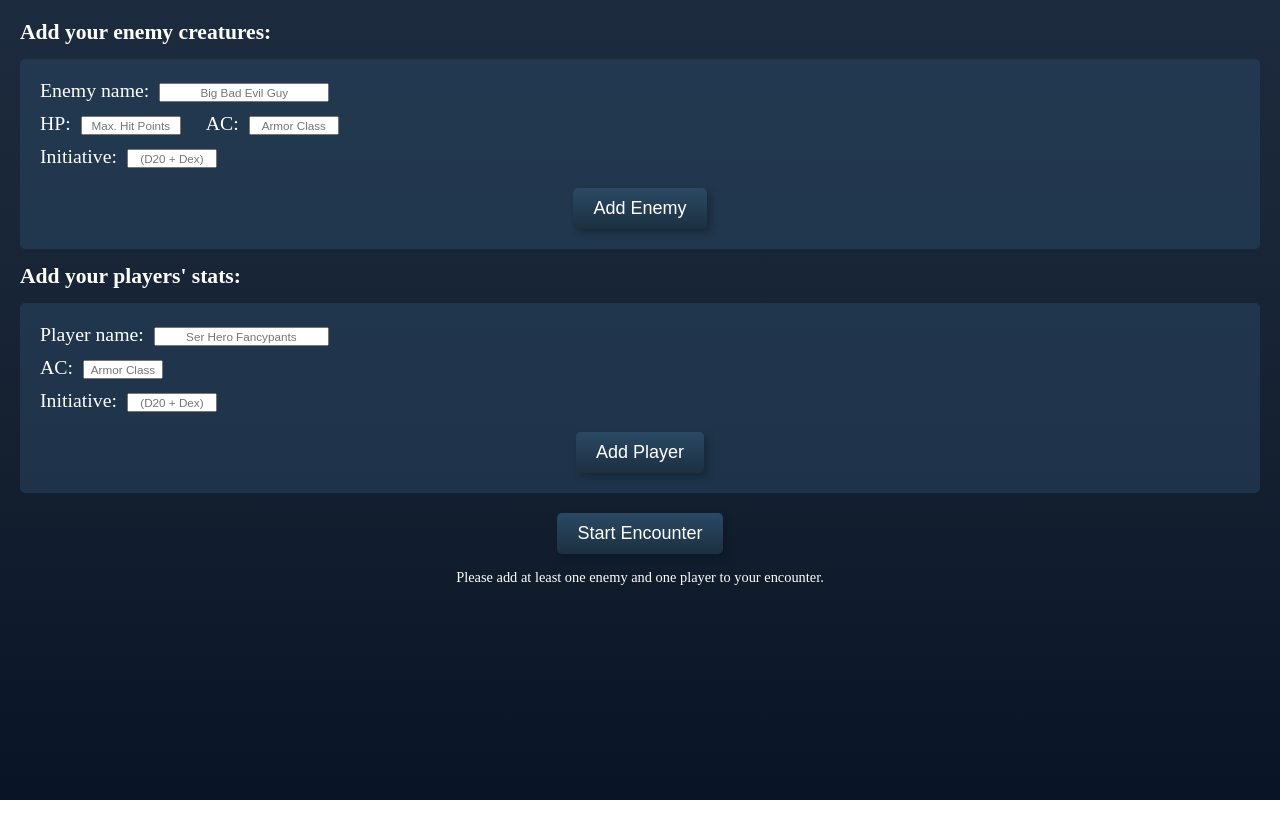
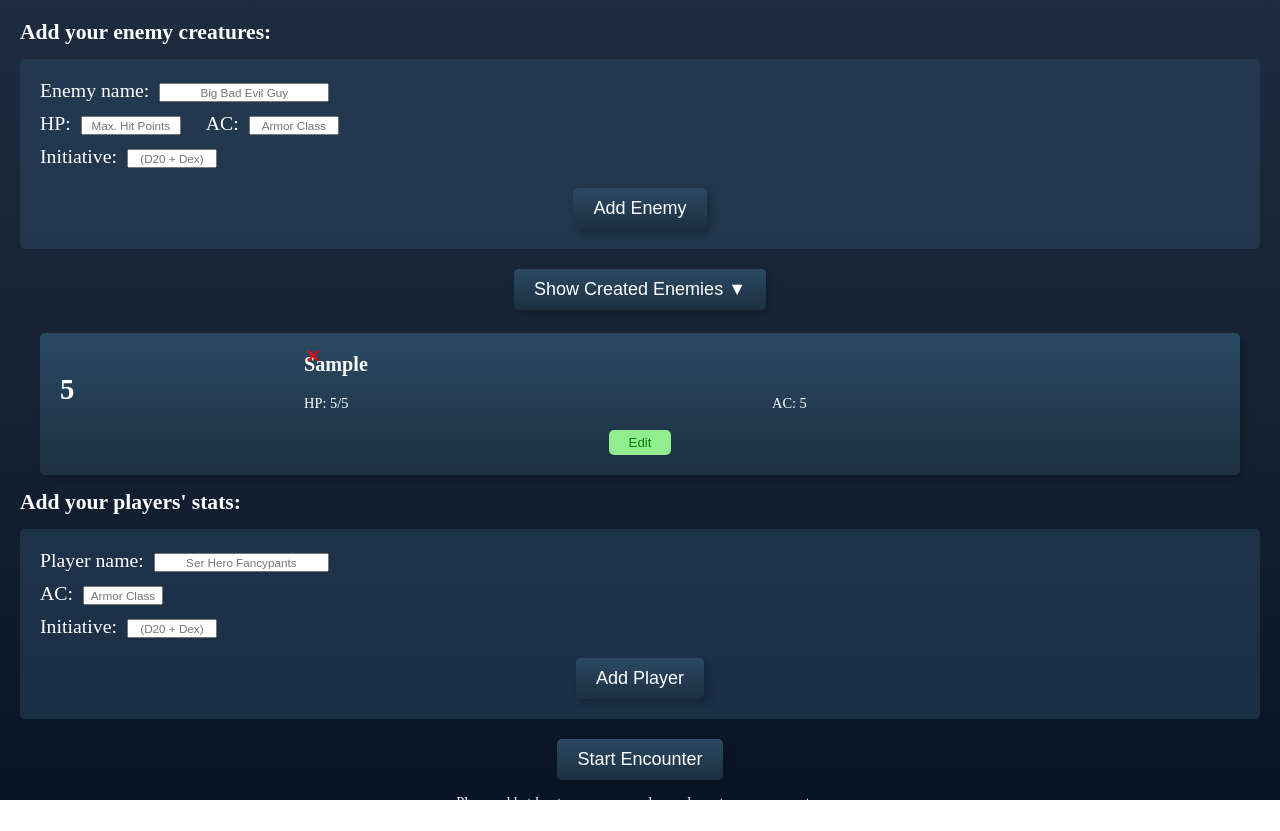
Before and after one commit to ninasander/capstone-project, a React (Create React App) app: page / in a window 1280 px wide. Both pictures are taken after typing "Sample", "5", "5", "5" into the empty fields and a click on the button "Add Enemy". Before the commit the page ends 800 px from the top, so only its background shows below. Built offline with nearby package versions, Linux system fonts and the light colour scheme; a web font is replaced by a local one.

Commit message:
Add EnemyPreview component

```diff
--- a/src/components/CreatePage/CreatePage.js
+++ b/src/components/CreatePage/CreatePage.js
@@ -3,6 +3,7 @@ import CreateMonster from './CreateEnemy'
 import CreatePlayer from './CreatePlayer'
 import PageButton from '../Buttons/PageButton'
 import styled from 'styled-components/macro'
+import EnemyPreview from './EnemyPreview'
 
 export default function CreatePage({ creatureEntries, addCreatureEntry }) {
   const hasEnemy =
@@ -19,6 +20,18 @@ export default function CreatePage({ creatureEntries, addCreatureEntry }) {
   return (
     <FormsStyled>
       <CreateMonster addCreatureEntry={addCreatureEntry} />
+      <PageButton type="button" buttonText="Show Created Enemies ▼" />
+      {creatureEntries.map((creatureEntry) =>
+        creatureEntry.enemyName ? (
+          <EnemyPreview
+            enemyName={creatureEntry.enemyName}
+            armorClass={creatureEntry.armorClass}
+            HP={creatureEntry.HP}
+            initiative={creatureEntry.initiative}
+            key={creatureEntry._id}
+          />
+        ) : null
+      )}
       <CreatePlayer addCreatureEntry={addCreatureEntry} />
       {hasEnemy === true && hasPlayer === true ? (
         <a href="/encounter">
--- /dev/null
+++ b/src/components/CreatePage/EnemyPreview.js
@@ -0,0 +1,90 @@
+import React from 'react'
+import styled from 'styled-components/macro'
+import PropTypes from 'prop-types'
+
+EnemyPreview.propTypes = {
+  enemyName: PropTypes.string.isRequired,
+  armorClass: PropTypes.number.isRequired,
+  HP: PropTypes.number.isRequired,
+  initiative: PropTypes.number.isRequired,
+}
+
+export default function EnemyPreview({
+  enemyName,
+  armorClass,
+  HP,
+  initiative,
+}) {
+  return (
+    <>
+      <DeleteButtonStyled>✕</DeleteButtonStyled>
+      <EnemyEntryStyled>
+        <h1>{initiative}</h1>
+        <h2>{enemyName}</h2>
+        <p>
+          HP: {HP}/{HP}
+        </p>
+        <p>AC: {armorClass}</p>
+        <EditButtonStyled>Edit</EditButtonStyled>
+      </EnemyEntryStyled>
+    </>
+  )
+}
+
+const DeleteButtonStyled = styled.button`
+  color: red;
+  margin: 0;
+  padding: 0;
+  background: none;
+  border-style: none;
+  font-size: 110%;
+  position: relative;
+  left: 285px;
+  top: 35px;
+  z-index: 100;
+`
+const EditButtonStyled = styled.button`
+  color: green;
+  background: lightgreen;
+  border-style: none;
+  grid-column: span 3;
+  border-radius: 5px;
+  padding: 5px 20px;
+  margin: 0;
+  width: fit-content;
+  justify-self: center;
+`
+
+const EnemyEntryStyled = styled.div`
+  font-size: 80%;
+  margin: 0 20px;
+  padding: 20px;
+  display: grid;
+  grid-gap: 5px 20px;
+  justify-content: space-between;
+  grid-template-columns: 1fr 2fr 2fr;
+  background: hsla(208, 40%, 28%, 1);
+  background: linear-gradient(
+      180deg,
+      hsla(208, 40%, 28%, 1) 0%,
+      hsla(208, 40%, 23%, 1) 51%,
+      hsla(207, 38%, 18%, 1) 100%
+    )
+    fixed no-repeat;
+  color: white;
+  border-radius: 5px;
+  box-shadow: 4px 4px 6px rgba(8, 15, 21, 0.3);
+  h1 {
+    grid-row: span 2;
+    align-self: center;
+  }
+  h2 {
+    grid-column: span 2;
+    margin: 0;
+    font-size: 140%;
+    word-break: break-word;
+  }
+  p {
+    margin: 0;
+  }
+`
```
